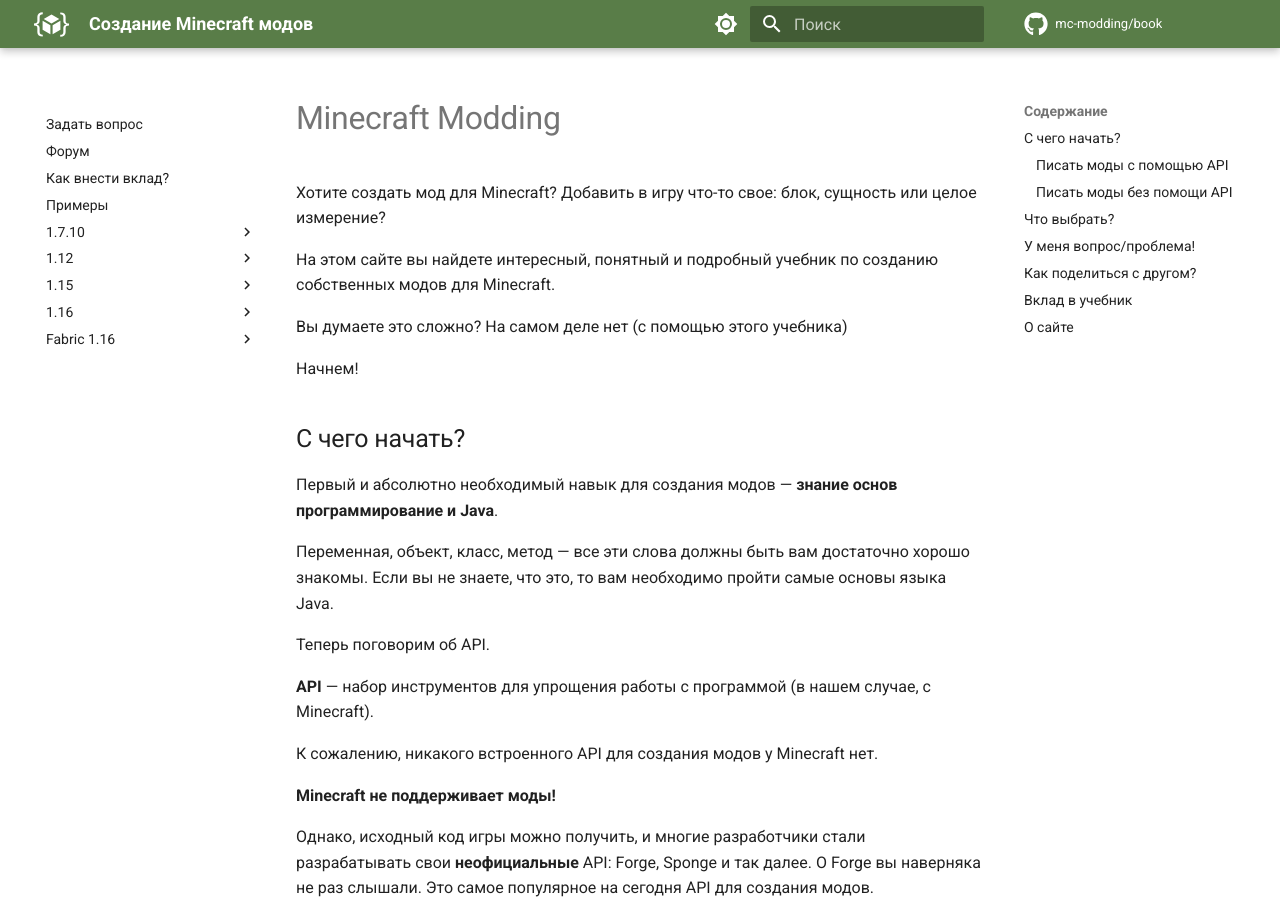
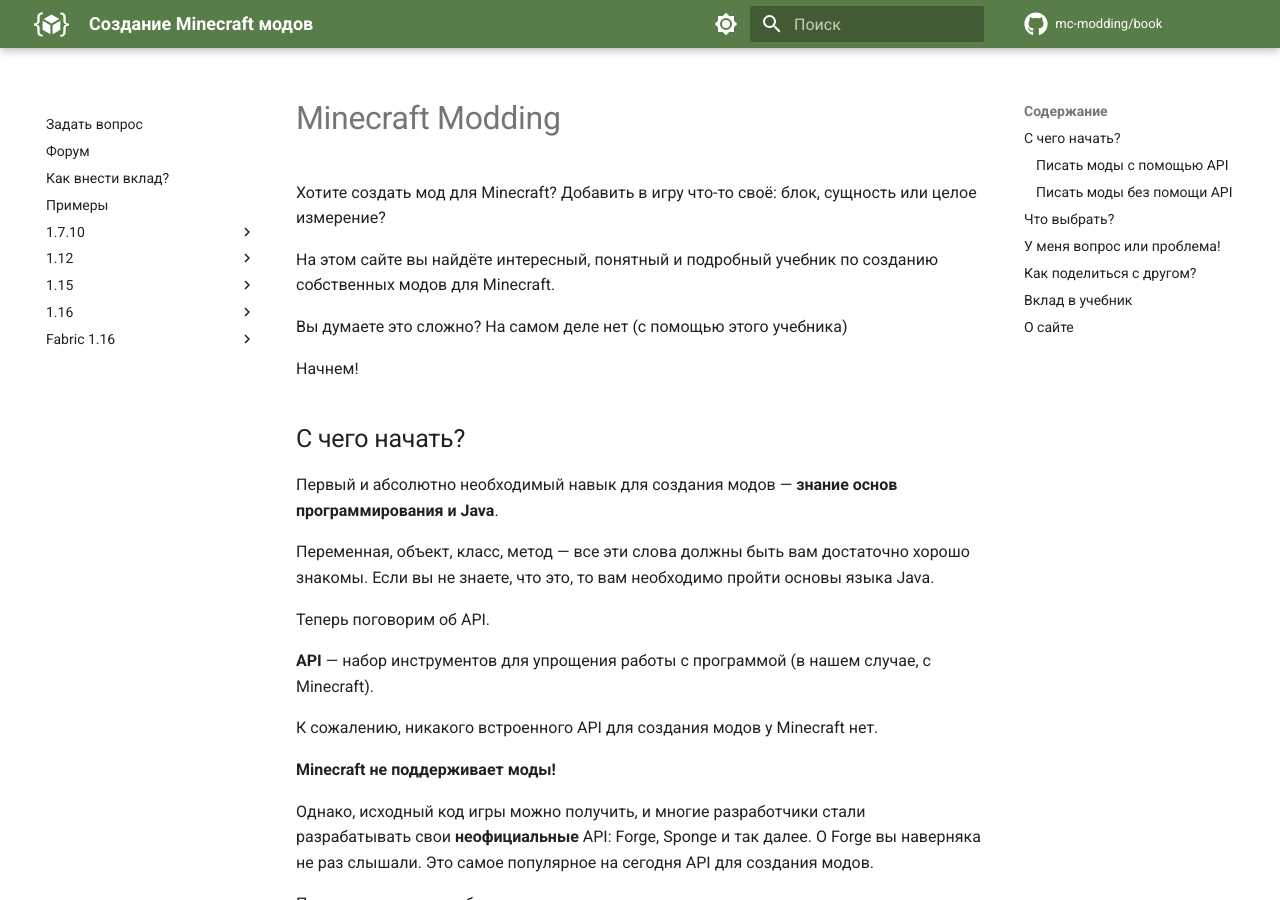
Before and after one commit to mc-modding/book, an MkDocs documentation site: the page built from docs/index.md, in a window 1280 px wide and 900 px high. Built offline with MkDocs 1.6.1 and Material for MkDocs 9.7.7, drawn with Linux system fonts in a browser that asks for light colours; comment, search, counter and statistics services are not loaded; some of the changed text lies outside the part shown.

Commit message:
Update index.md

```diff
--- a/docs/index.md
+++ b/docs/index.md
@@ -3,9 +3,9 @@
 
 # Minecraft Modding
 
-Хотите создать мод для Minecraft? Добавить в игру что-то свое: блок, сущность или целое измерение?
+Хотите создать мод для Minecraft? Добавить в игру что-то своё: блок, сущность или целое измерение?
 
-На этом сайте вы найдете интересный, понятный и подробный учебник по созданию собственных модов для Minecraft.
+На этом сайте вы найдёте интересный, понятный и подробный учебник по созданию собственных модов для Minecraft.
 
 Вы думаете это сложно? На самом деле нет (с помощью этого учебника)
 
@@ -13,9 +13,9 @@
 
 ## С чего начать?
 
-Первый и абсолютно необходимый навык для создания модов — **знание основ программирование и Java**.
+Первый и абсолютно необходимый навык для создания модов — **знание основ программирования и Java**.
 
-Переменная, объект, класс, метод — все эти слова должны быть вам достаточно хорошо знакомы. Если вы не знаете, что это, то вам необходимо пройти самые основы языка Java.
+Переменная, объект, класс, метод — все эти слова должны быть вам достаточно хорошо знакомы. Если вы не знаете, что это, то вам необходимо пройти основы языка Java.
 
 Теперь поговорим об API.
 
@@ -67,11 +67,11 @@
 
 Большинство модов и уроков по их созданию написано с помощью этого API. Forge настолько распространен, что частенько под созданием модов для Minecraft понимается именно их создание с помощью Forge API.
 
-## У меня вопрос/проблема!
+## У меня вопрос или проблема!
 
-Если что-то не работает, но должно, или (что еще хуже), что-то работает, но не должно, смело обращайтесь на [форум](https://forum.mcmodding.ru/) за помощью.
+Если что-то не работает, но должно, или (что ещё хуже), что-то работает, но не должно, смело обращайтесь на [форум](https://forum.mcmodding.ru/) за помощью.
 
-Кстати, там можно не только просить о помощи, но еще и общаться с другими создателями модов, обмениваться опытом и рекламировать свои моды!
+Кстати, там можно не только просить о помощи, но ещё и общаться с другими создателями модов, обмениваться опытом и рекламировать свои моды!
 
 ## Как поделиться с другом?
 
```
